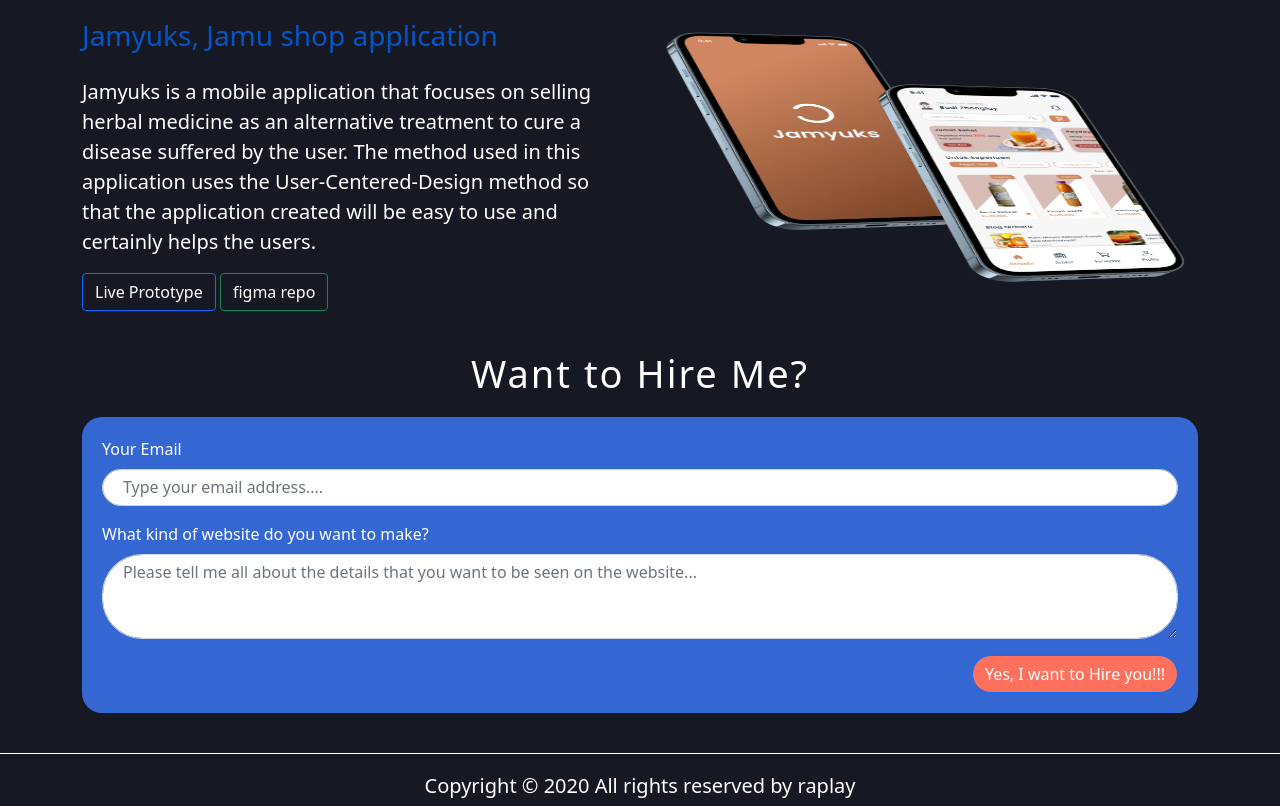
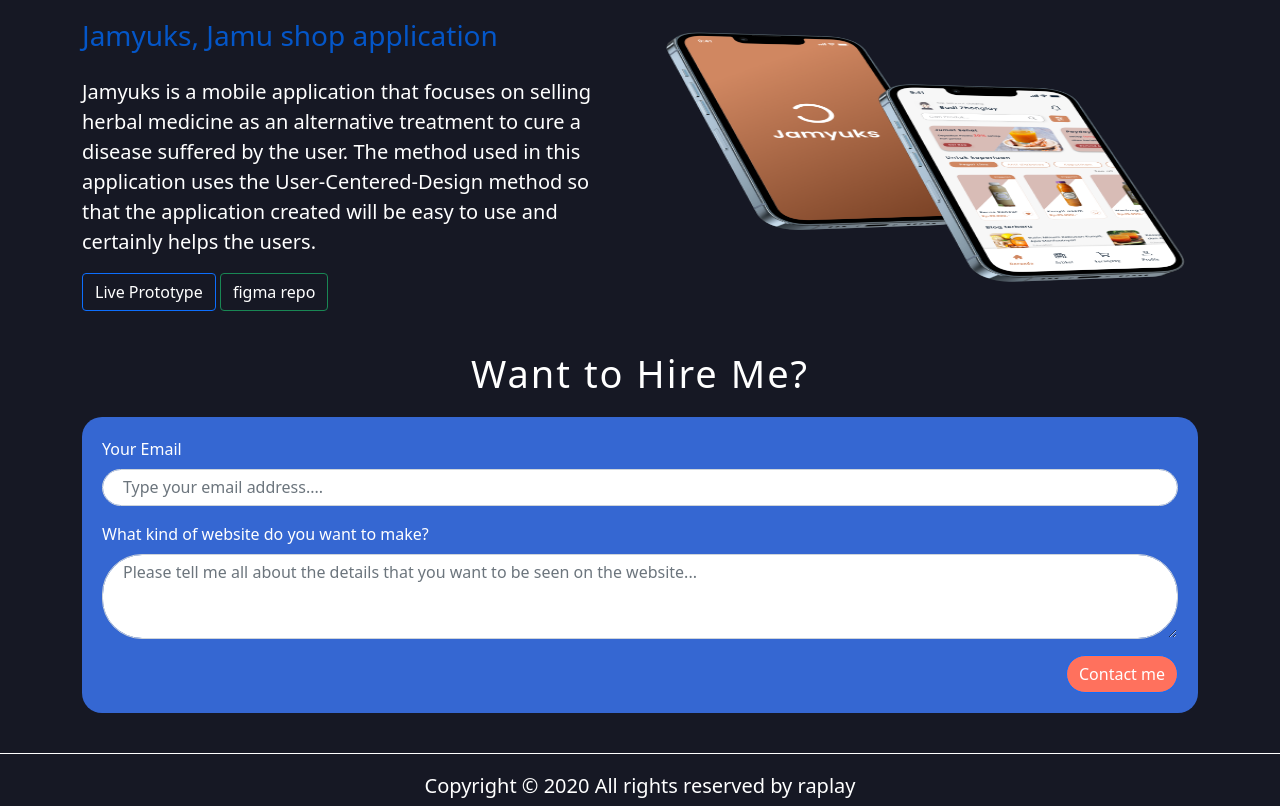
Before and after one commit to raflyhmk/RaflyHamka, a plain HTML site: page index.html in a window 1280 px wide. Shown: the part 3461-4267 px from the top of the page. Drawn offline with nearby package versions, Linux system fonts and the light colour scheme.

Commit message:
something add up

```diff
--- a/index.html
+++ b/index.html
@@ -508,9 +508,9 @@
               style="background: #ff715d !important"
             >
               <a
-                href="https://www.figma.com/file/9gtAHC6dB4CP3k40cXToAD/Jamyuks?node-id=0%3A1"
-                >Yes, I want to Hire you!!!</a
-              >
+                href="https://web.whatsapp.com/send?phone=6287874797824&text=Hallo mas rafly, saya ingin nanya-nanya mengenai pembuatan website."
+                >Contact me
+              </a>
             </button>
           </div>
         </div>
```
